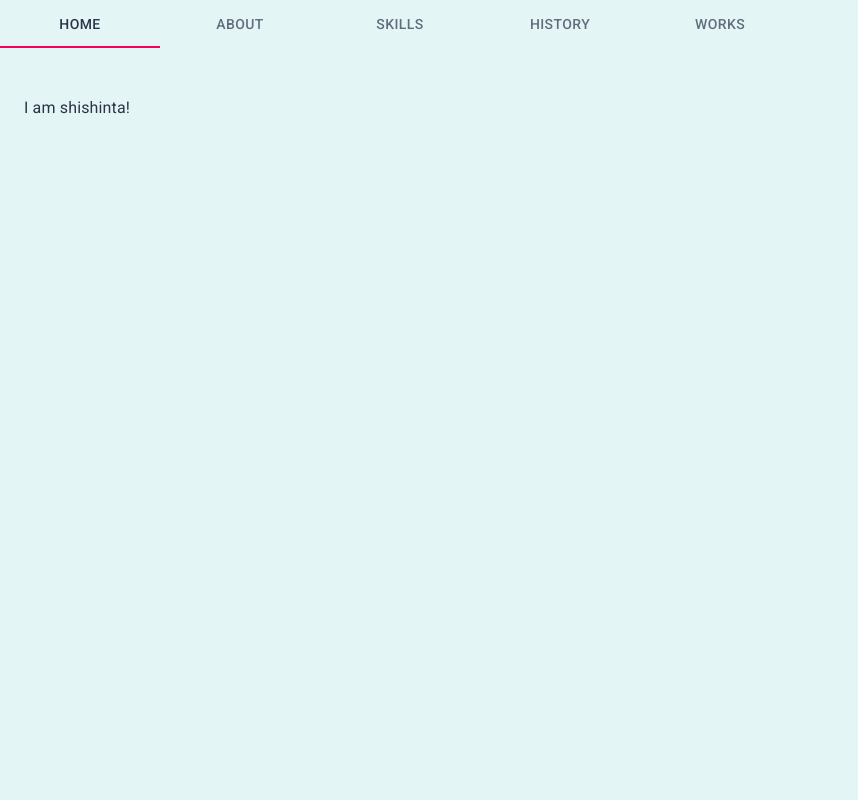
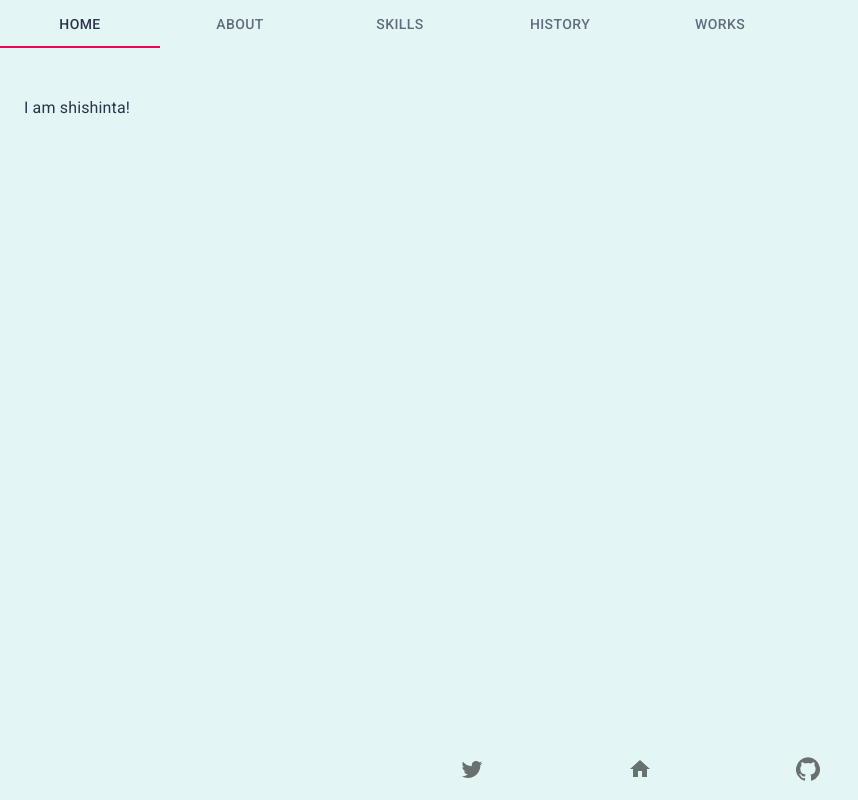
Before and after one commit to nntto/shishinta, a React (Create React App) app: page / in a window 1280 px wide. Shown: the whole page, without its empty margins (0-858 px from the left). Built offline with nearby package versions, Linux system fonts and the light colour scheme.

Commit message:
made Footer

```diff
--- a/src/App.tsx
+++ b/src/App.tsx
@@ -1,12 +1,13 @@
 import React from 'react';
 import './App.css';
 import { Route, Switch, Redirect } from 'react-router';
-import NaviBar from 'components/NaviBar';
+import NaviBar from 'components/organisms/NaviBar';
 import { Pages } from 'data/Pages';
 import 'App.css';
 import Container from '@material-ui/core/Container';
 import { MuiThemeProvider } from '@material-ui/core';
 import theme from 'assets/styles/theme';
+import Footer from 'components/organisms/Footer';
 
 const App: React.FC = () => (
   <MuiThemeProvider theme={theme}>
@@ -26,6 +27,7 @@ const App: React.FC = () => (
           <Redirect push to="/" />
         </Switch>
       </Container>
+      <Footer />
     </body>
   </MuiThemeProvider>
 );
--- /dev/null
+++ b/src/components/atoms/MinCard.tsx
@@ -0,0 +1 @@
+export default () => <p>card</p>;
--- /dev/null
+++ b/src/components/organisms/Footer.tsx
@@ -0,0 +1,29 @@
+import React from 'react';
+import { makeStyles } from '@material-ui/core/styles';
+import BottomNavigation from '@material-ui/core/BottomNavigation';
+import BottomNavigationAction from '@material-ui/core/BottomNavigationAction';
+import FooterItems from 'data/FotterItems';
+
+const useStyles = makeStyles({
+  root: {
+    backgroundColor: 'transparent',
+    position: 'fixed',
+    bottom: 0,
+    width: '100%',
+  },
+});
+export default function LabelBottomNavigation() {
+  const classes = useStyles();
+
+  return (
+    <BottomNavigation className={classes.root}>
+      {FooterItems.map((item) => (
+        <BottomNavigationAction
+          label={item.label}
+          value={item.value}
+          icon={item.icon}
+        />
+      ))}
+    </BottomNavigation>
+  );
+}
--- /dev/null
+++ b/src/data/FotterItems.tsx
@@ -0,0 +1,34 @@
+import GitHubIcon from '@material-ui/icons/GitHub';
+import TwitterIcon from '@material-ui/icons/Twitter';
+import HomeIcon from '@material-ui/icons/Home';
+
+export default [
+  {
+    id: 0,
+    label: 'Twitter',
+    value: 'twitter',
+    icon: (
+      <TwitterIcon
+        onClick={() => window.open('https://twitter.com/shishinta8', '_blank')}
+      />
+    ),
+  },
+  {
+    id: 1,
+    label: 'Home',
+    value: 'home',
+    icon: <HomeIcon />,
+  },
+  {
+    id: 2,
+    label: 'GitHub',
+    value: 'github',
+    icon: (
+      <GitHubIcon
+        onClick={() =>
+          window.open('https://github.com/nntto/shishinta', '_blank')
+        }
+      />
+    ),
+  },
+];
```
Also changed, not shown: src/components/organisms/NaviBar.tsx (renamed from src/components/NaviBar.tsx).
